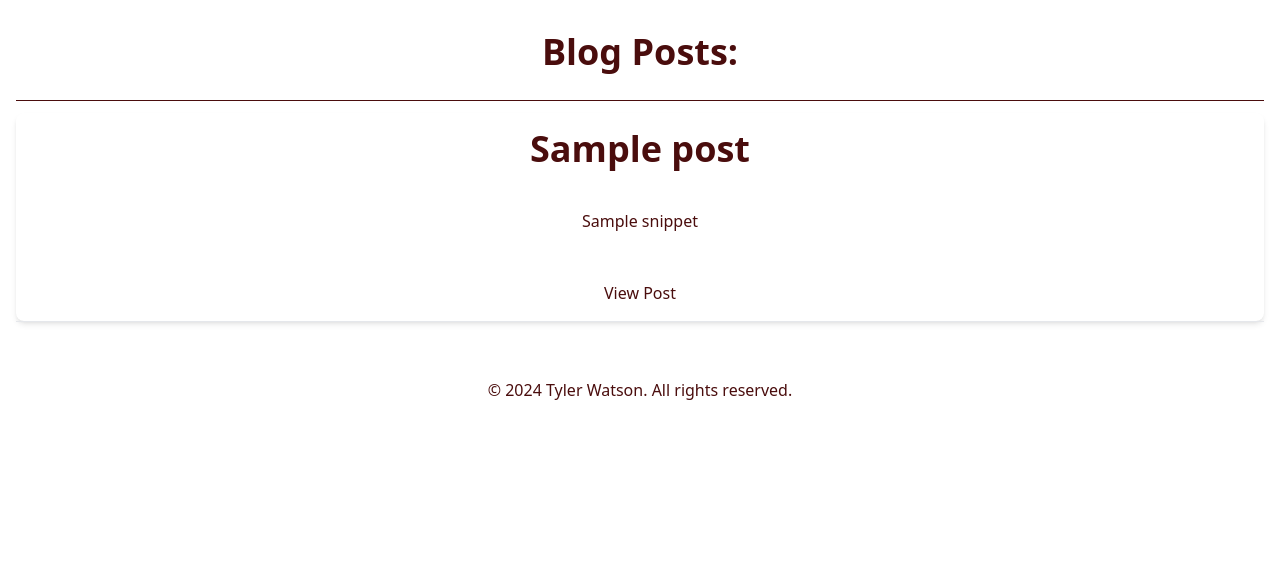
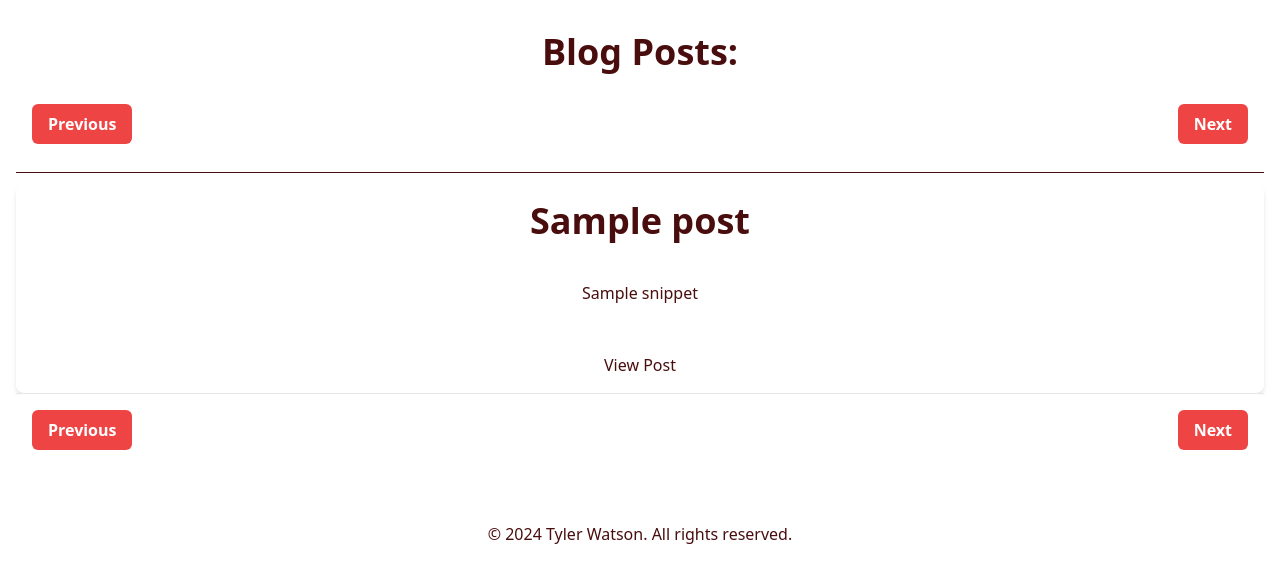
Before and after one commit to Coolman4128/PersonalSite, a Django app: template templates/blog.html in a window 1280 px wide. Shown: the part 66-649 px from the top of the page. Run offline with Django 3.2, Linux system fonts and the light colour scheme; the template is opened without the code that fills it: most values are stand-ins (such as "Sample title", 1, 10 or a date in 2020); some libraries are stand-ins or nearby versions.

Commit message:
Updated how the sites load and added a paging system for the blog posts

```diff
--- a/PersonalSite/urls.py
+++ b/PersonalSite/urls.py
@@ -26,7 +26,8 @@ from django.views.static import serve
 urlpatterns = [
     path("", views.home, name="home"),
     path("about/", views.about, name="about"),
-    path("blog/", views.blog, name="blog"),
+    re_path(r"^blog/$", views.blog, name="blog"),
+    re_path(r"^blog/(page=(?P<pk>\d+))?/$", views.blog, name="blog"),
     re_path(r"^blog/(?P<pk>\w+)/$", views.blogPost, name="blogPost"),
     path("projects/", views.projects, name="projects"),
     path('admin/', admin.site.urls),
--- a/Posts/admin.py
+++ b/Posts/admin.py
@@ -1,4 +1,6 @@
 from django.contrib import admin
 from .models import Post
+from .models import Project
 # Register your models here.
 admin.site.register(Post)
+admin.site.register(Project)
--- a/requirements.txt
+++ b/requirements.txt
@@ -3,4 +3,4 @@ Django
 django-widget-tweaks
 Markdown
 python-decouple
-pil
+Pillow
--- a/templates/base.html
+++ b/templates/base.html
@@ -4,6 +4,7 @@
 <meta charset="utf-8"/>
 <meta content="width=device-width, initial-scale=1.0" name="viewport"/>
 <title>{% block title %}Tyler Watson{% endblock %}</title>
+<link rel="icon" type="image/x-icon" href="/media/images/favicon.ico">
 <script src="https://cdn.tailwindcss.com"></script>
 <style>
     .bg-primary {
--- a/templates/blog.html
+++ b/templates/blog.html
@@ -20,6 +20,26 @@
     <h1 class="text-accent text-4xl font-bold mb-4">Blog Posts:</h1>
 </div>
 
+<div class="flex justify-between bg-white p-4 rounded-md">
+  <div class="flex-1">
+    {% if not firstPage %}
+    <a href="/blog/page={{pk|add:"-1"}}">
+      <button class="bg-red-500 hover:bg-red-600 text-white font-semibold py-2 px-4 rounded-md transition duration-300">
+        Previous
+      </button>
+    </a>
+    {% endif %}
+  </div>
+  <div class="flex-1 text-right">
+    {% if not lastPage %}
+    <a href="/blog/page={{pk|add:"1"}}">
+      <button class="bg-red-500 hover:bg-red-600 text-white font-semibold py-2 px-4 rounded-md transition duration-300">
+        Next
+      </button>
+    </a>
+    {% endif %}
+  </div>
+</div>
 
 
 {% for post in posts %}
@@ -41,4 +61,25 @@
         <hr class="solid">
        {% endfor %}
 
+       <div class="flex justify-between bg-white p-4 rounded-md">
+        <div class="flex-1">
+          {% if not firstPage %}
+          <a href="/blog/page={{pk|add:"-1"}}">
+            <button class="bg-red-500 hover:bg-red-600 text-white font-semibold py-2 px-4 rounded-md transition duration-300">
+              Previous
+            </button>
+          </a>
+          {% endif %}
+        </div>
+        <div class="flex-1 text-right">
+          {% if not lastPage %}
+          <a href="/blog/page={{pk|add:"1"}}">
+            <button class="bg-red-500 hover:bg-red-600 text-white font-semibold py-2 px-4 rounded-md transition duration-300">
+              Next
+            </button>
+          </a>
+          {% endif %}
+        </div>
+      </div>
+
        {% endblock %}
--- a/templates/home.html
+++ b/templates/home.html
@@ -13,11 +13,11 @@
     <section class="grid grid-cols-1 md:grid-cols-2 gap-8">
       <div>
         <h1 class="text-accent text-4xl font-bold mb-4">Hi, I'm Tyler Watson</h1>
-        <p class="text-accent text-lg mb-8">A passionate web developer crafting beautiful and functional websites.</p>
+        <p class="text-accent text-lg mb-8">A software developer who loves solving problems. Here you can learn a little about me and see some of the projects I have made over the years. Also check out the blog where I document the building process of some of those projects. Feel free to explore my work and see how I turn ideas into code!</p>
         <a href="{% url 'projects' %}" class="bg-secondary text-secondary px-6 py-3 rounded-lg hover:bg-accent transition duration-300 inline-block">View My Work</a>
       </div>
       <div>
-        <img class="rounded-lg" src="/media/images/profile.png" alt="A professional headshot of Tyler Watson, a web developer with a warm and friendly smile, wearing a collared shirt and sitting in front of a plain background" width="600" height="400">
+        <img class="rounded-lg" src="/media/images/profile.png" alt="A casual headshot of Tyler Watson, a web developer with a warm and friendly smile, sitting in front of a forest background" width="600" height="400">
       </div>
     </section>
 
```
Also changed, not shown: PersonalSite/settings.py (+14 -3 lines), Posts/views.py (+45 -3 lines), templates/about.html (+9 -8 lines), media/images/MSI_EwSGhhE.jpg (added), media/images/MSI_ZFqN8p1.jpg (added), media/images/barcode.gif (added), media/images/barcode_3.gif (added), media/images/favicon.ico (added).
